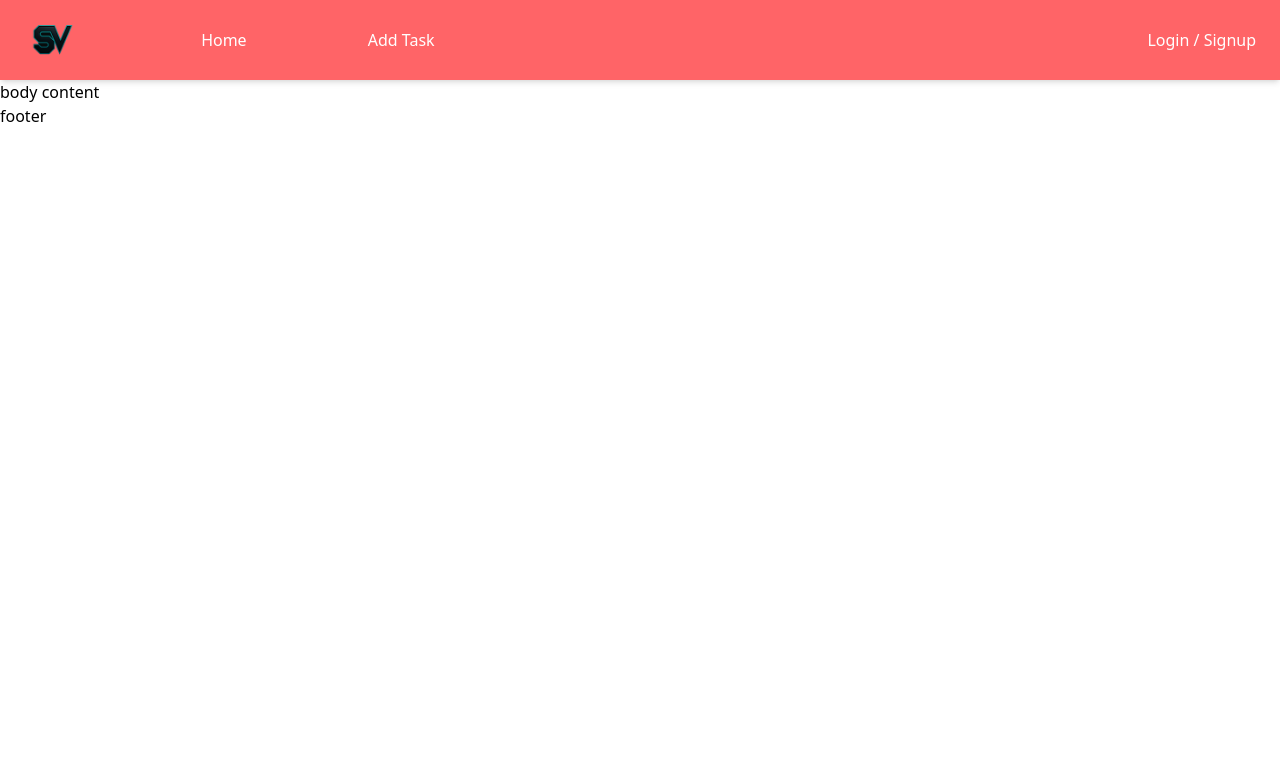
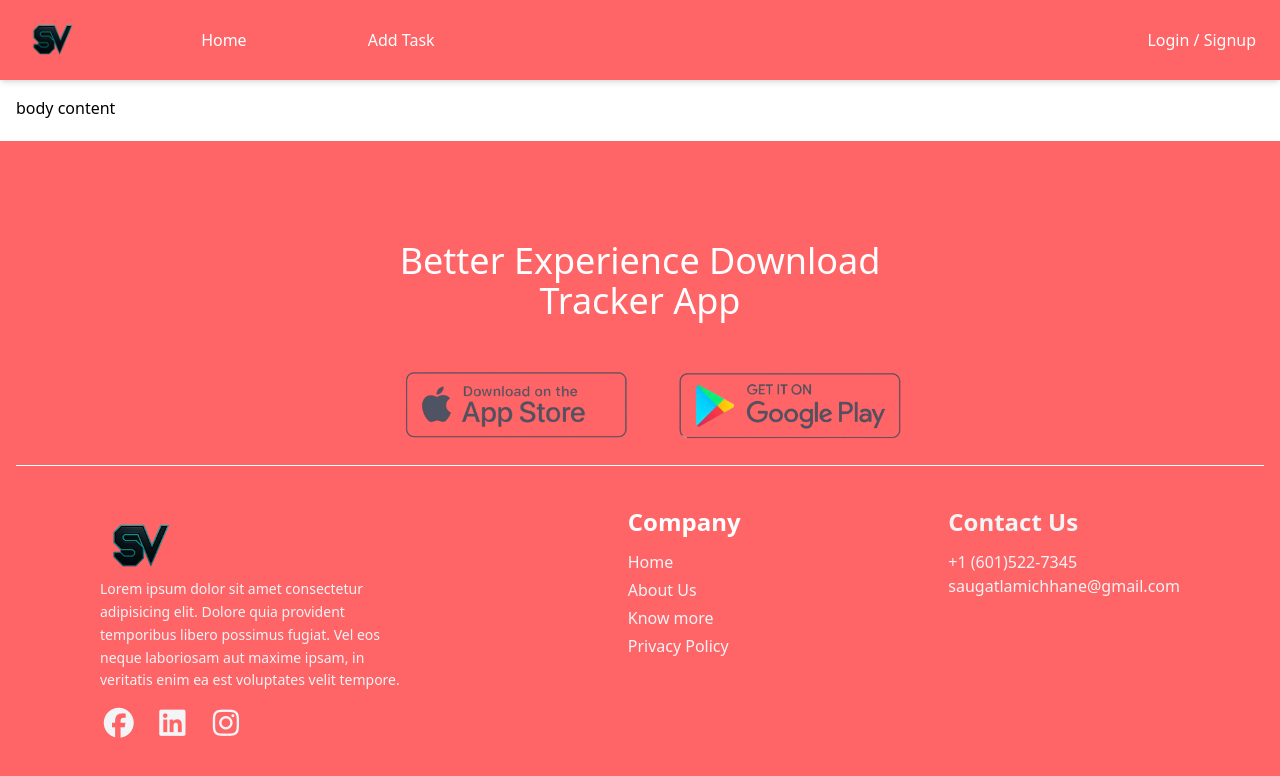
Before and after one commit to S4UG-X/To_Do_List, a React (Vite) app in the folder frontend/: page / in a window 1280 px wide. Shown: the top 776 px of the page. Built offline with nearby package versions, Linux system fonts and the light colour scheme.

Commit message:
footer added
 things left to do, but complete for now

```diff
--- a/frontend/index.html
+++ b/frontend/index.html
@@ -6,6 +6,7 @@
     <meta name="viewport" content="width=device-width, initial-scale=1.0" />
     <title>Vite + React</title>
     <link href="/src/style.css" rel="stylesheet">
+    <link rel="stylesheet" href="https://cdnjs.cloudflare.com/ajax/libs/font-awesome/7.0.0/css/all.min.css">
   </head>
   <body>
     <div id="root"></div>
--- /dev/null
+++ b/frontend/src/components/AppDownload.jsx
@@ -0,0 +1,19 @@
+import React from 'react'
+
+
+const AppDownload = () => {
+  return (
+    <div className="m-auto pt-25 bg-red-400 text-4xl text-center text-white font-medium">
+      <p>
+        Better Experience Download <br /> Tracker App
+      </p>
+      <div className="flex justify-center gap-3 mt-10 flex-col sm:flex-row items-center">
+        <img className='cursor-pointer duration-200 w-68 hover:scale-105' src="/appStore.png" alt="" />
+        <img className='cursor-pointer duration-200 w-65 hover:scale-105 -mr-2' src="/googleStore.png" alt="" />
+      </div>
+      <hr className='mt-5 mx-4' />
+    </div>
+  );
+}
+
+export default AppDownload
--- /dev/null
+++ b/frontend/src/components/Footer.jsx
@@ -0,0 +1,53 @@
+import React from "react";
+import AppDownload from "./AppDownload";
+
+const Footer = () => {
+  return (
+    <div className="w-full">
+
+           <AppDownload/>
+
+      <div className="p-10 sm:px-25 sm:pb-15 flex flex-col sm:flex-row gap-5 bg-red-400 justify-between w-full ">
+        <div className="left">
+          <img src="/logo1.png" className="h-20" alt="" />
+
+          <p className="mb-4 -mt-2 text-gray-100 text-sm leading-relaxed max-w-xs">
+            Lorem ipsum dolor sit amet consectetur adipisicing elit. Dolore quia
+            provident temporibus libero possimus fugiat. Vel eos neque
+            laboriosam aut maxime ipsam, in veritatis enim ea est voluptates
+            velit tempore.
+          </p>
+          <div>
+            <i className="fab fa-facebook text-gray-100 text-3xl mr-4 cursor-pointer"></i>
+            <i className="fab fa-linkedin text-gray-100 text-3xl mr-4 cursor-pointer"></i>
+            <i className="fab fa-instagram text-gray-100 text-3xl mr-4 cursor-pointer"></i>
+          </div>
+        </div>
+        <div className="middle">
+          <h2 className="text-white text-2xl font-semibold mb-3">Company</h2>
+          <ul className="space-y-1 text-gray-100">
+            <li className=" hover:text-red-200 cursor-pointer transition-colors">
+              Home
+            </li>
+            <li className=" hover:text-red-200 cursor-pointer transition-colors">
+              About Us
+            </li>
+            <li className=" hover:text-red-200 cursor-pointer transition-colors">
+              Know more
+            </li>
+            <li className=" hover:text-red-200 cursor-pointer transition-colors">
+              Privacy Policy
+            </li>
+          </ul>
+        </div>
+        <div className="text-gray-100">
+          <h2 className=" text-2xl font-semibold mb-3">Contact Us</h2>
+          <p> +1 (601)522-7345</p>
+          <p>saugatlamichhane@gmail.com</p>
+        </div>
+      </div>
+    </div>
+  );
+};
+
+export default Footer;
--- a/frontend/src/page/HomePage.jsx
+++ b/frontend/src/page/HomePage.jsx
@@ -1,15 +1,20 @@
 import React from 'react'
 import Navbar from '../components/Navbar'
+import Footer from '../components/Footer'
 
 const HomePage = () => {
   return (
-    <div>
+    <div className="min-h-screen flex flex-col">
 {/* <p>header</p>  */}
 
 
   <Navbar/>
-  <p>body content</p>
-  <p>footer</p>
+  <div className="flex-1 p-4">
+    <p>body content</p>
+  </div>
+
+  <Footer/>
+
 
     </div>
 
```
Also changed, not shown: frontend/public/appStore.png (added), frontend/public/googleStore.png (added).
